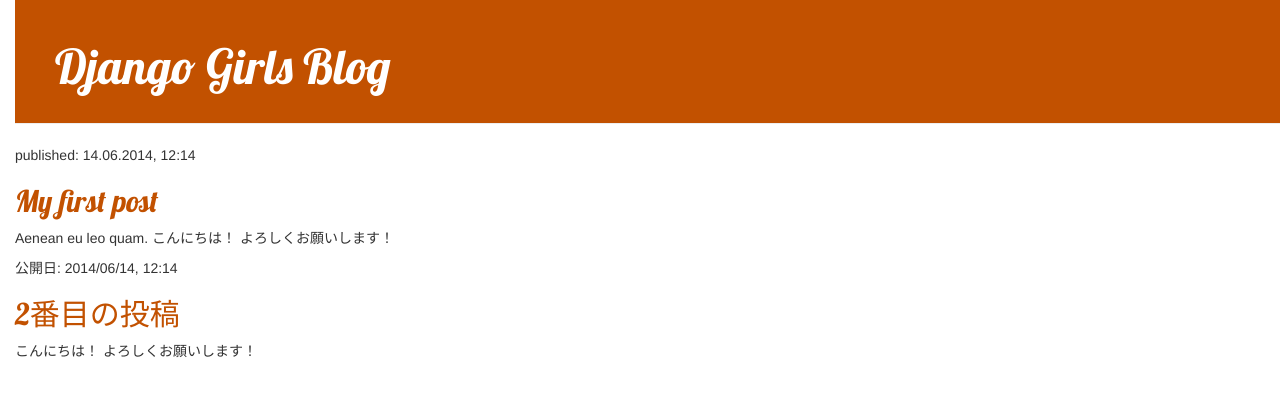
After one commit to satomi3103/my-first-blog, a Django app: template blog/templates/blog/base.html in a window 1280 px wide. The commit adds this page. Shown: the top 396 px of the page. Run offline with Django 3.2, Linux system fonts and the light colour scheme; the template is opened without the code that fills it, so the values that code supplies are empty; some libraries are stand-ins or nearby versions.

Commit message:
Added view template for detailed blog post as well as CSS for the site.

```diff
--- /dev/null
+++ b/blog/static/css/blog.css
@@ -0,0 +1,56 @@
+h1 a, h2 a {
+    color: #C25100;
+    font-family: 'Lobster';
+
+}
+
+body {
+    padding-left: 15px;
+}
+
+.page-header {
+    background-color: #C25100;
+    margin-top: 0;
+    padding: 20px 20px 20px 40px;
+}
+
+.page-header h1, .page-header h1 a, .page-header h1 a:visited, .page-header h1 a:active {
+    color: #ffffff;
+    font-size: 36pt;
+    text-decoration: none;
+}
+
+.content {
+    margin-left: 40px;
+}
+
+h1, h2, h3, h4 {
+    font-family: 'Lobster', cursive;
+}
+
+.date {
+    color: #828282;
+}
+
+.save {
+    float: right;
+}
+
+.post-form textarea, .post-form input {
+    width: 100%;
+}
+
+.top-menu, .top-menu:hover, .top-menu:visited {
+    color: #ffffff;
+    float: right;
+    font-size: 26pt;
+    margin-right: 20px;
+}
+
+.post {
+    margin-bottom: 70px;
+}
+
+.post h2 a, .post h2 a:visited {
+    color: #000000;
+}
--- /dev/null
+++ b/blog/templates/blog/base.html
@@ -0,0 +1,40 @@
+{% load static %}
+
+<!DOCTYPE html>
+<html lang="ja">
+    <head>
+        <title>Django Girls blog</title>
+        <link rel="stylesheet" href="//maxcdn.bootstrapcdn.com/bootstrap/3.2.0/css/bootstrap.min.css">
+        <link rel="stylesheet" href="//maxcdn.bootstrapcdn.com/bootstrap/3.2.0/css/bootstrap-theme.min.css">
+        <link href="//fonts.googleapis.com/css?family=Lobster&subset=latin,latin-ext" rel="stylesheet" type="text/css">
+        <link rel="stylesheet" href="{% static 'css/blog.css' %}">
+
+    </head>
+    <body>
+        <div class="page-header">
+            <h1><a href="/">Django Girls Blog</a></h1>
+        </div>
+
+        <div class="content container">
+            <div class="row">
+                <div class="col-md-8">
+                    {% block　content %}
+                    {% endblock %}
+                </div>
+            </div>
+        </div>
+
+
+        <div>
+            <p>published: 14.06.2014, 12:14</p>
+            <h2><a href="">My first post</a></h2>
+            <p>Aenean eu leo quam. こんにちは！ よろしくお願いします！ </p>
+        </div>
+
+        <div>
+            <p>公開日: 2014/06/14, 12:14</p>
+            <h2><a href="">2番目の投稿</a></h2>
+            <p> こんにちは！ よろしくお願いします！ </p>
+        </div>
+    </body>
+</html>
--- a/blog/urls.py
+++ b/blog/urls.py
@@ -4,4 +4,5 @@
 
 urlpatterns = [
     path('',views.post_list, name='post_list'),
+    path('post/<int:pk>/',views.post_detail,name='post_detail'),
 ]
--- a/blog/views.py
+++ b/blog/views.py
@@ -1,4 +1,4 @@
-from django.shortcuts import render
+from django.shortcuts import render, get_object_or_404
 from django.utils import timezone
 from .models import Post
 
@@ -7,3 +7,7 @@
 def post_list(request):
     posts = Post.objects.filter(published_date__lte=timezone.now()).order_by('published_date')
     return render(request, 'blog/post_list.html',{'posts' : posts})
+
+def post_detail(request, pk):
+    post = get_object_or_404(Post, pk=pk)
+    return render(request, 'blog/post_detail.html',{'post' : post})
```
Also changed, not shown: blog/templates/blog/post_detail.html (added, +13 -0 lines), blog/templates/blog/post_list.html (+13 -33 lines).
